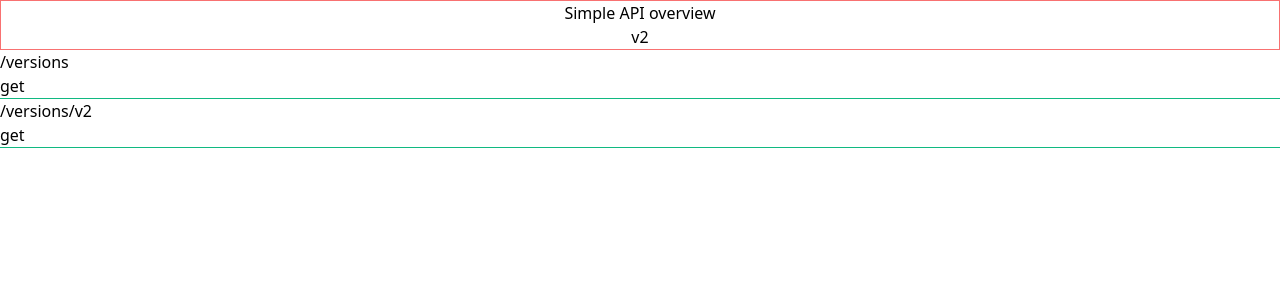
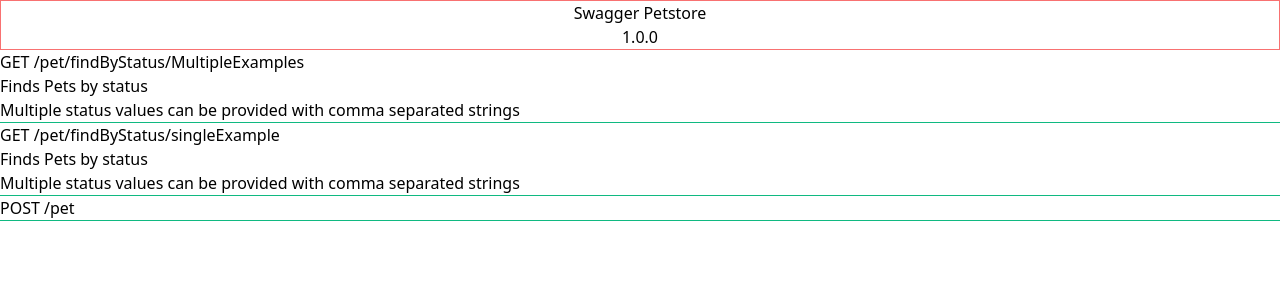
Before and after one commit to haftav/react-openapi-docs, a React (Vite) app: page / in a window 1280 px wide. Shown: the top 300 px of the page. Built offline with nearby package versions, Linux system fonts and the light colour scheme.

Commit message:
Experimenting

```diff
--- a/src/App.tsx
+++ b/src/App.tsx
@@ -3,11 +3,12 @@
 import DocsGenerator from './DocsGenerator';
 import Info from './components/Info';
 import Paths from './components/Paths';
+import { OpenApiSchema } from './interfaces';
 
 const App = () => {
   return (
     <div>
-      <DocsGenerator spec={testSpec}>
+      <DocsGenerator spec={testSpec as OpenApiSchema}>
         <Info />
         <Paths />
       </DocsGenerator>
--- a/src/components/Path.tsx
+++ b/src/components/Path.tsx
@@ -1,4 +1,18 @@
-import { PathObject } from '../interfaces';
+import { PathObject, OperationObject } from '../interfaces';
+
+interface HttpMethodProps {
+  method: 'GET' | 'POST' | 'PUT' | 'DELETE';
+  endpoint: string;
+  operationObject: OperationObject;
+}
+
+const HttpMethod = ({ method, endpoint, operationObject }: HttpMethodProps) => {
+  return (
+    <div>
+      {method} {endpoint}{' '}
+    </div>
+  );
+};
 
 interface PathProps {
   path: PathObject;
@@ -8,10 +22,19 @@
 const Path = ({ path, pattern }: PathProps) => {
   return (
     <div className="border-b border-green-500">
-      <h2>{pattern}</h2>
-      {path.get && <div>get</div>}
-      {path.put && <div>put</div>}
-      {path.post && <div>post</div>}
+      {path.get ? (
+        <div>
+          <HttpMethod method="GET" endpoint={pattern} operationObject={path.get} />
+          <div>{path.get.summary || null}</div>
+          <div>{path.get.description || null}</div>
+        </div>
+      ) : null}
+      {path.post && <HttpMethod method="POST" endpoint={pattern} operationObject={path.post} />}
+      {path.put && <HttpMethod method="PUT" endpoint={pattern} operationObject={path.put} />}
+      {path.delete && (
+        <HttpMethod method="DELETE" endpoint={pattern} operationObject={path.delete} />
+      )}
+      {path.summary && <div>{path.summary}</div>}
     </div>
   );
 };
--- a/testSpec.json
+++ b/testSpec.json
@@ -1,53 +1,418 @@
 {
-  "openapi": "3",
-  "swagger": "2.0",
+  "openapi": "3.0.2",
   "info": {
-    "title": "Simple API overview",
-    "version": "v2"
+    "description": "This is a sample server Petstore server.  You can find out more about Swagger at [http://swagger.io](http://swagger.io) or on [irc.freenode.net, #swagger](http://swagger.io/irc/).  For this sample, you can use the api key `special-key` to test the authorization filters.",
+    "version": "1.0.0",
+    "title": "Swagger Petstore",
+    "termsOfService": "http://swagger.io/terms/",
+    "contact": {
+      "email": "apiteam@swagger.io"
     },
+    "license": {
+      "name": "Apache 2.0",
+      "url": "http://www.apache.org/licenses/LICENSE-2.0.html"
+    }
+  },
+  "servers": [
+    {
+      "url": "http://petstore.swagger.io/v2"
+    }
+  ],
+  "tags": [
+    {
+      "name": "pet",
+      "description": "Everything about your Pets",
+      "externalDocs": {
+        "description": "Find out more",
+        "url": "http://swagger.io"
+      }
+    }
+  ],
   "paths": {
-    "/versions": {
+    "/pet/findByStatus/MultipleExamples": {
       "get": {
-        "operationId": "listVersionsv2",
-        "summary": "List Versions",
-        "produces": ["application/json"],
+        "tags": ["pet"],
+        "summary": "Finds Pets by status",
+        "description": "Multiple status values can be provided with comma separated strings",
+        "operationId": "findPetsByStatus",
+        "produces": ["application/xml", "application/json"],
+        "parameters": [
+          {
+            "name": "status",
+            "in": "query",
+            "description": "Status values that need to be considered for filter",
+            "required": true,
+            "schema": {
+              "type": "array",
+              "items": {
+                "type": "string",
+                "enum": ["available", "pending", "sold"],
+                "default": "available"
+              }
+            },
+            "style": "form",
+            "explode": true,
+            "examples": {
+              "Available": {
+                "summary": "Available",
+                "description": "Showing status of `available`, using `value` property",
+                "value": "available"
+              },
+              "Sold": {
+                "summary": "Sold",
+                "description": "Showing status of `sold`, using `externalValue` property",
+                "externalValue": "http://example.com/examples/dog.json"
+              }
+            }
+          }
+        ],
         "responses": {
           "200": {
-            "description": "200 300 response",
-            "examples": {
-              "application/json": "{\n    \"versions\": [\n        {\n            \"status\": \"CURRENT\",\n            \"updated\": \"2011-01-21T11:33:21Z\",\n            \"id\": \"v2.0\",\n            \"links\": [\n                {\n                    \"href\": \"http://127.0.0.1:8774/v2/\",\n                    \"rel\": \"self\"\n                }\n            ]\n        },\n        {\n            \"status\": \"EXPERIMENTAL\",\n            \"updated\": \"2013-07-23T11:33:21Z\",\n            \"id\": \"v3.0\",\n            \"links\": [\n                {\n                    \"href\": \"http://127.0.0.1:8774/v3/\",\n                    \"rel\": \"self\"\n                }\n            ]\n        }\n    ]\n}"
+            "description": "successful operation",
+            "content": {
+              "application/json": {
+                "schema": {
+                  "type": "array",
+                  "items": {
+                    "$ref": "#/components/schemas/Pet"
                   }
                 },
-          "300": {
-            "description": "200 300 response",
                 "examples": {
-              "application/json": "{\n    \"versions\": [\n        {\n            \"status\": \"CURRENT\",\n            \"updated\": \"2011-01-21T11:33:21Z\",\n            \"id\": \"v2.0\",\n            \"links\": [\n                {\n                    \"href\": \"http://127.0.0.1:8774/v2/\",\n                    \"rel\": \"self\"\n                }\n            ]\n        },\n        {\n            \"status\": \"EXPERIMENTAL\",\n            \"updated\": \"2013-07-23T11:33:21Z\",\n            \"id\": \"v3.0\",\n            \"links\": [\n                {\n                    \"href\": \"http://127.0.0.1:8774/v3/\",\n                    \"rel\": \"self\"\n                }\n            ]\n        }\n    ]\n}"
+                  "No Content": {
+                    "summary": "Example response showing no pets are matched",
+                    "description": "An example response, using `value` property",
+                    "value": []
+                  },
+                  "Example 1": {
+                    "summary": "Example response showing a regular response",
+                    "description": "Two pets are returned in this example.",
+                    "value": [
+                      {
+                        "id": 1,
+                        "category": {
+                          "id": 1,
+                          "name": "cat"
+                        },
+                        "name": "fluffy",
+                        "photoUrls": [
+                          "http://example.com/path/to/cat/1.jpg",
+                          "http://example.com/path/to/cat/2.jpg"
+                        ],
+                        "tags": [
+                          {
+                            "id": 1,
+                            "name": "cat"
+                          }
+                        ],
+                        "status": "available"
+                      },
+                      {
+                        "id": 2,
+                        "category": {
+                          "id": 2,
+                          "name": "dog"
+                        },
+                        "name": "puppy",
+                        "photoUrls": ["http://example.com/path/to/dog/1.jpg"],
+                        "tags": [
+                          {
+                            "id": 2,
+                            "name": "dog"
+                          }
+                        ],
+                        "status": "available"
+                      }
+                    ]
                   }
                 }
               }
             }
           },
-    "/versions/v2": {
+          "400": {
+            "description": "Invalid status value"
+          }
+        },
+        "security": [
+          {
+            "petstore_auth": ["write:pets", "read:pets"]
+          }
+        ]
+      }
+    },
+    "/pet/findByStatus/singleExample": {
       "get": {
-        "operationId": "getVersionDetailsv2",
-        "summary": "Show API version details",
-        "produces": ["application/json"],
+        "tags": ["pet"],
+        "summary": "Finds Pets by status",
+        "description": "Multiple status values can be provided with comma separated strings",
+        "operationId": "findPetsByStatus",
+        "produces": ["application/xml", "application/json"],
+        "parameters": [
+          {
+            "name": "status",
+            "in": "query",
+            "description": "Status values that need to be considered for filter",
+            "required": true,
+            "schema": {
+              "type": "array",
+              "items": {
+                "type": "string",
+                "enum": ["available", "pending", "sold"],
+                "default": "available"
+              }
+            },
+            "style": "form",
+            "explode": true,
+            "example": {
+              "summary": "Available",
+              "description": "Showing status of `available`, using `value` property",
+              "value": "available"
+            }
+          }
+        ],
         "responses": {
           "200": {
-            "description": "200 203 response",
-            "examples": {
-              "application/json": "{\n    \"version\": {\n        \"status\": \"CURRENT\",\n        \"updated\": \"2011-01-21T11:33:21Z\",\n        \"media-types\": [\n            {\n                \"base\": \"application/xml\",\n                \"type\": \"application/vnd.openstack.compute+xml;version=2\"\n            },\n            {\n                \"base\": \"application/json\",\n                \"type\": \"application/vnd.openstack.compute+json;version=2\"\n            }\n        ],\n        \"id\": \"v2.0\",\n        \"links\": [\n            {\n                \"href\": \"http://127.0.0.1:8774/v2/\",\n                \"rel\": \"self\"\n            },\n            {\n                \"href\": \"http://docs.openstack.org/api/openstack-compute/2/os-compute-devguide-2.pdf\",\n                \"type\": \"application/pdf\",\n                \"rel\": \"describedby\"\n            },\n            {\n                \"href\": \"http://docs.openstack.org/api/openstack-compute/2/wadl/os-compute-2.wadl\",\n                \"type\": \"application/vnd.sun.wadl+xml\",\n                \"rel\": \"describedby\"\n            },\n            {\n              \"href\": \"http://docs.openstack.org/api/openstack-compute/2/wadl/os-compute-2.wadl\",\n              \"type\": \"application/vnd.sun.wadl+xml\",\n              \"rel\": \"describedby\"\n            }\n        ]\n    }\n}"
+            "description": "successful operation",
+            "content": {
+              "application/json": {
+                "schema": {
+                  "type": "array",
+                  "items": {
+                    "$ref": "#/components/schemas/Pet"
                   }
                 },
-          "203": {
-            "description": "200 203 response",
+                "example": {
+                  "summary": "Example response showing a regular response",
+                  "description": "Two pets are returned in this example.",
+                  "value": [
+                    {
+                      "id": 1,
+                      "category": {
+                        "id": 1,
+                        "name": "cat"
+                      },
+                      "name": "fluffy",
+                      "photoUrls": [
+                        "http://example.com/path/to/cat/1.jpg",
+                        "http://example.com/path/to/cat/2.jpg"
+                      ],
+                      "tags": [
+                        {
+                          "id": 1,
+                          "name": "cat"
+                        }
+                      ],
+                      "status": "available"
+                    },
+                    {
+                      "id": 2,
+                      "category": {
+                        "id": 2,
+                        "name": "dog"
+                      },
+                      "name": "puppy",
+                      "photoUrls": ["http://example.com/path/to/dog/1.jpg"],
+                      "tags": [
+                        {
+                          "id": 2,
+                          "name": "dog"
+                        }
+                      ],
+                      "status": "available"
+                    }
+                  ]
+                }
+              }
+            }
+          },
+          "400": {
+            "description": "Invalid status value"
+          }
+        },
+        "security": [
+          {
+            "petstore_auth": ["write:pets", "read:pets"]
+          }
+        ]
+      }
+    },
+    "/pet": {
+      "post": {
+        "tags": ["pet"],
+        "summary": "Add a new pet to the store",
+        "description": "",
+        "operationId": "addPet",
+        "requestBody": {
+          "description": "Pet object that needs to be added to the store",
+          "required": true,
+          "content": {
+            "application/json": {
+              "schema": {
+                "$ref": "#/components/schemas/Pet"
+              },
               "examples": {
-              "application/json": "{\n    \"version\": {\n        \"status\": \"CURRENT\",\n        \"updated\": \"2011-01-21T11:33:21Z\",\n        \"media-types\": [\n            {\n                \"base\": \"application/xml\",\n                \"type\": \"application/vnd.openstack.compute+xml;version=2\"\n            },\n            {\n                \"base\": \"application/json\",\n                \"type\": \"application/vnd.openstack.compute+json;version=2\"\n            }\n        ],\n        \"id\": \"v2.0\",\n        \"links\": [\n            {\n                \"href\": \"http://23.253.228.211:8774/v2/\",\n                \"rel\": \"self\"\n            },\n            {\n                \"href\": \"http://docs.openstack.org/api/openstack-compute/2/os-compute-devguide-2.pdf\",\n                \"type\": \"application/pdf\",\n                \"rel\": \"describedby\"\n            },\n            {\n                \"href\": \"http://docs.openstack.org/api/openstack-compute/2/wadl/os-compute-2.wadl\",\n                \"type\": \"application/vnd.sun.wadl+xml\",\n                \"rel\": \"describedby\"\n            }\n        ]\n    }\n}"
+                "Cat": {
+                  "summary": "An example of cat",
+                  "description": "An example of cat, using `value` property",
+                  "value": {
+                    "id": 1,
+                    "category": {
+                      "id": 1,
+                      "name": "cat"
+                    },
+                    "name": "fluffy",
+                    "photoUrls": [
+                      "http://example.com/path/to/cat/1.jpg",
+                      "http://example.com/path/to/cat/2.jpg"
+                    ],
+                    "tags": [
+                      {
+                        "id": 1,
+                        "name": "cat"
                       }
+                    ],
+                    "status": "available"
+                  }
+                },
+                "Cat2": {
+                  "summary": "An example of cat",
+                  "description": "An example of cat, using `value` property, which value is an array",
+                  "value": [
+                    {
+                      "id": 1,
+                      "category": {
+                        "id": 1,
+                        "name": "cat"
+                      },
+                      "name": "fluffy",
+                      "photoUrls": [
+                        "http://example.com/path/to/cat/1.jpg",
+                        "http://example.com/path/to/cat/2.jpg"
+                      ],
+                      "tags": [
+                        {
+                          "id": 1,
+                          "name": "cat"
+                        }
+                      ],
+                      "status": "available"
+                    }
+                  ]
+                },
+                "Dog": {
+                  "summary": "An example of dog",
+                  "description": "An example of dog, using `externalValue` property",
+                  "externalValue": "http://example.com/examples/dog.json"
+                }
+              }
+            },
+            "application/xml": {
+              "schema": {
+                "$ref": "#/components/schemas/Pet"
+              },
+              "examples": {
+                "Cat": {
+                  "summary": "An example of cat",
+                  "description": "An example of cat, using `value` property",
+                  "value": "<xml></xml>"
+                },
+                "Dog": {
+                  "summary": "An example of dog",
+                  "description": "An example of dog, using `externalValue` property",
+                  "externalValue": "http://example.com/examples/dog.xml"
                 }
               }
             }
           }
         },
-  "consumes": ["application/json"]
+        "responses": {
+          "405": {
+            "description": "Invalid input"
           }
+        }
+      }
+    }
+  },
+  "components": {
+    "schemas": {
+      "Category": {
+        "type": "object",
+        "properties": {
+          "id": {
+            "type": "integer",
+            "format": "int64"
+          },
+          "name": {
+            "type": "string"
+          }
+        },
+        "xml": {
+          "name": "Category"
+        }
+      },
+      "Tag": {
+        "type": "object",
+        "properties": {
+          "id": {
+            "type": "integer",
+            "format": "int64"
+          },
+          "name": {
+            "type": "string"
+          }
+        },
+        "xml": {
+          "name": "Tag"
+        }
+      },
+      "Pet": {
+        "type": "object",
+        "required": ["name", "photoUrls"],
+        "properties": {
+          "id": {
+            "type": "integer",
+            "format": "int64"
+          },
+          "category": {
+            "$ref": "#/components/schemas/Category"
+          },
+          "name": {
+            "type": "string",
+            "example": "doggie"
+          },
+          "photoUrls": {
+            "type": "array",
+            "xml": {
+              "name": "photoUrl",
+              "wrapped": true
+            },
+            "items": {
+              "type": "string"
+            }
+          },
+          "tags": {
+            "type": "array",
+            "xml": {
+              "name": "tag",
+              "wrapped": true
+            },
+            "items": {
+              "$ref": "#/components/schemas/Tag"
+            }
+          },
+          "status": {
+            "type": "string",
+            "description": "pet status in the store",
+            "enum": ["available", "pending", "sold"]
+          }
+        },
+        "xml": {
+          "name": "Pet"
+        }
+      }
+    }
+  },
+  "externalDocs": {
+    "description": "Find out more about Swagger",
+    "url": "http://swagger.io"
+  }
+}
```
Lines whose indentation alone changed are shown as unchanged.
